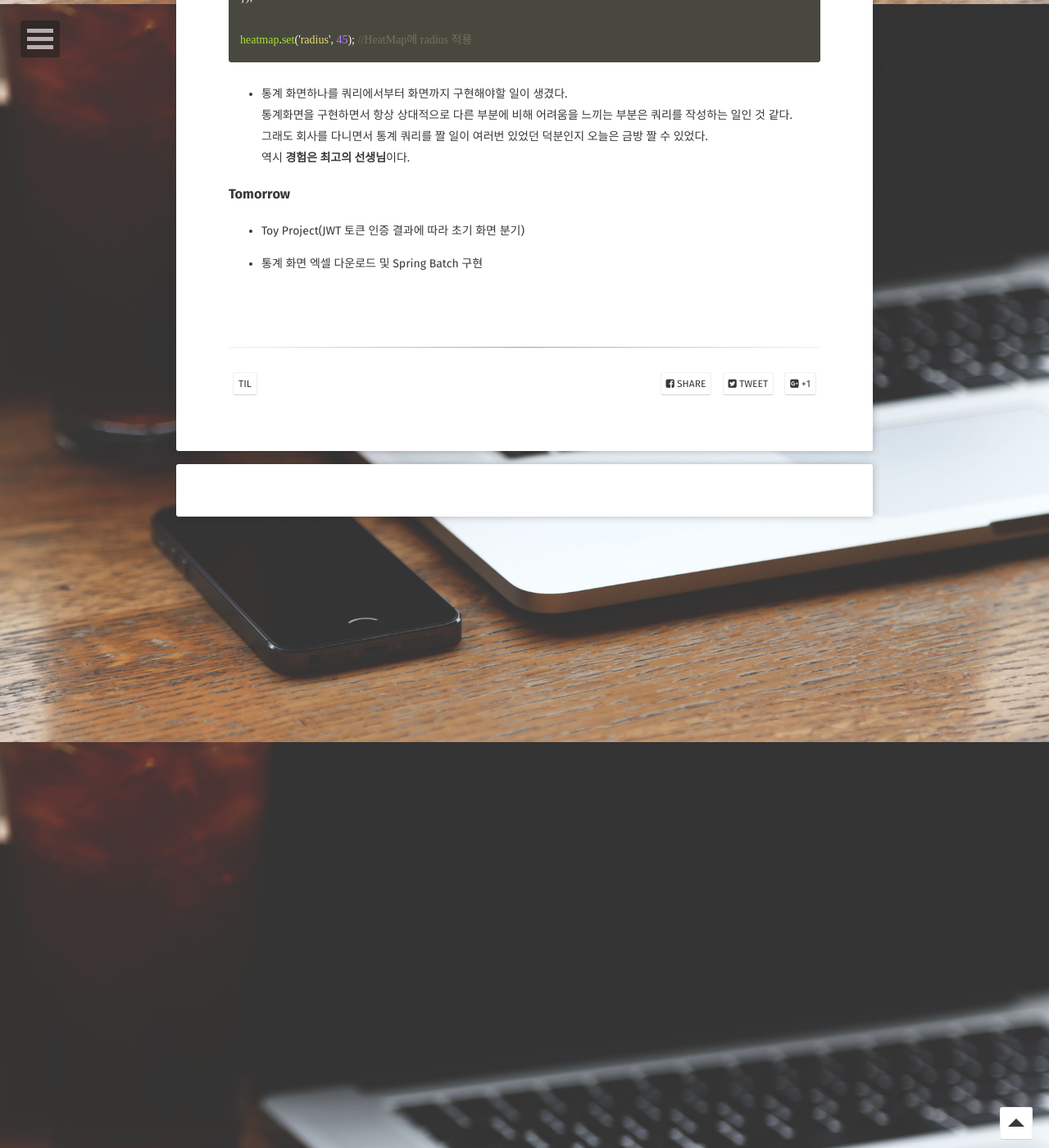
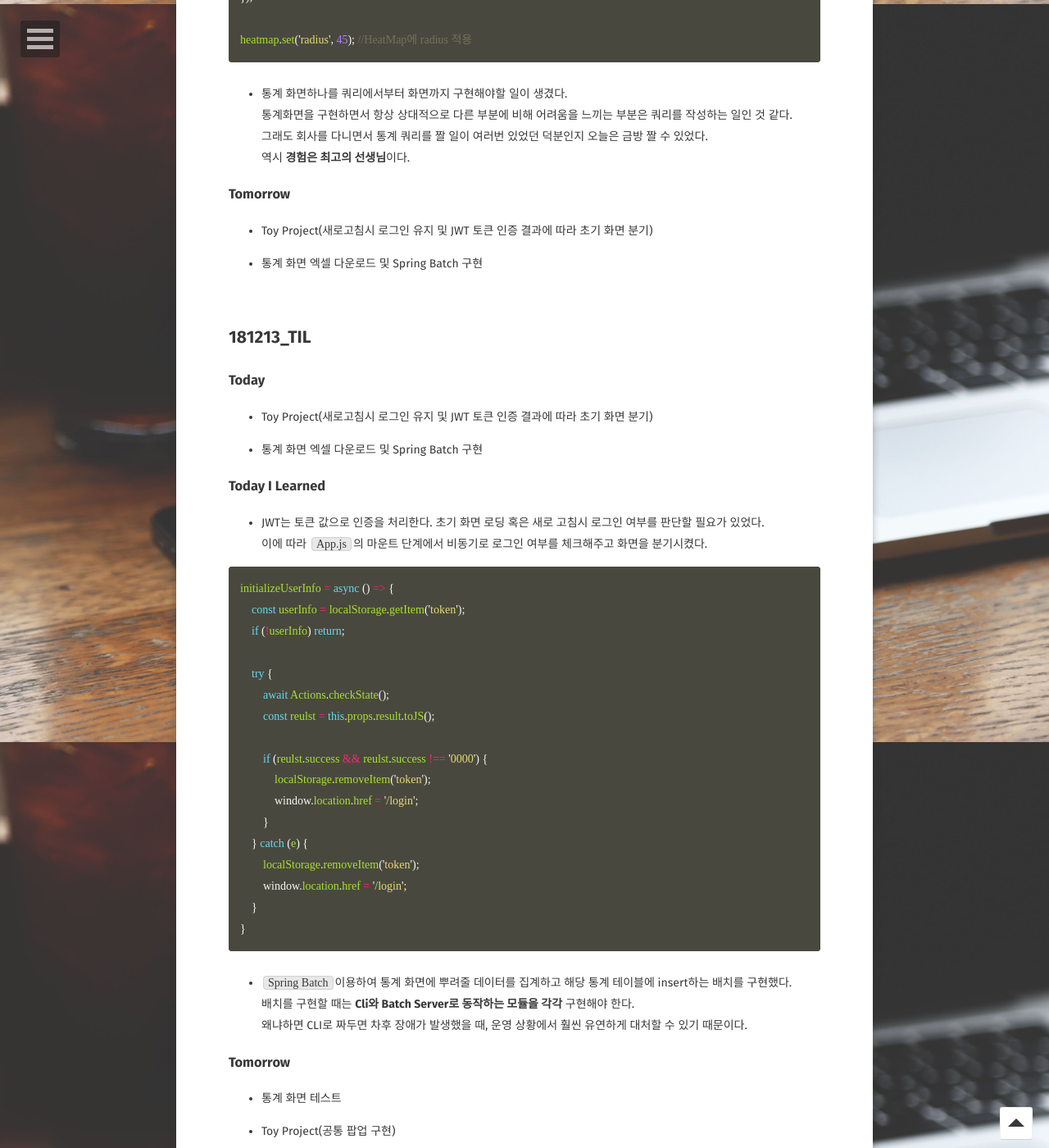
Before and after one commit to BKJang/DEVLOG, a Jekyll site: the page built from _posts/TIL/2018-12-10-TIL181210.md, in a window 1280 px wide and 1400 px high, scrolled down 1795 px. Shown: the whole window at 82% size. Built offline with Jekyll 4.4.1, drawn with Linux system fonts in a browser that asks for light colours; some web fonts are replaced; comment, search, counter and statistics services are not loaded; some of the changed text lies outside the part shown.

Commit message:
Update 2018-12-10-TIL181210.md(181213_TIL)

````diff
--- a/_posts/TIL/2018-12-10-TIL181210.md
+++ b/_posts/TIL/2018-12-10-TIL181210.md
@@ -59,8 +59,50 @@ heatmap.set('radius', 45); //HeatMap에 radius 적용
 
 ### Tomorrow
 
-- Toy Project(JWT 토큰 인증 결과에 따라 초기 화면 분기)
+- Toy Project(새로고침시 로그인 유지 및 JWT 토큰 인증 결과에 따라 초기 화면 분기)
 
 - 통계 화면 엑셀 다운로드 및 Spring Batch 구현
 
 <br/>
+
+## 181213_TIL
+
+### Today
+
+- Toy Project(새로고침시 로그인 유지 및 JWT 토큰 인증 결과에 따라 초기 화면 분기)
+
+- 통계 화면 엑셀 다운로드 및 Spring Batch 구현
+
+### Today I Learned
+
+- JWT는 토큰 값으로 인증을 처리한다. 초기 화면 로딩 혹은 새로 고침시 로그인 여부를 판단할 필요가 있었다. <br/>이에 따라 `App.js`의 마운트 단계에서 비동기로 로그인 여부를 체크해주고 화면을 분기시켰다.
+
+```js
+initializeUserInfo = async () => {
+    const userInfo = localStorage.getItem('token');
+    if (!userInfo) return;
+
+    try {
+        await Actions.checkState();
+        const reulst = this.props.result.toJS();
+
+        if (reulst.success && reulst.success !== '0000') {
+            localStorage.removeItem('token');
+            window.location.href = '/login';
+        }
+    } catch (e) {
+        localStorage.removeItem('token');
+        window.location.href = '/login';
+    }
+}
+```
+
+- `Spring Batch`이용하여 통계 화면에 뿌려줄 데이터를 집계하고 해당 통계 테이블에 insert하는 배치를 구현했다. <br/>배치를 구현할 때는 **Cli와 Batch Server로 동작하는 모듈을 각각** 구현해야 한다. <br>왜냐하면 CLI로 짜두면 차후 장애가 발생했을 때, 운영 상황에서 훨씬 유연하게 대처할 수 있기 때문이다.
+
+### Tomorrow
+
+- 통계 화면 테스트
+
+- Toy Project(공통 팝업 구현)
+
+<br/>
````
